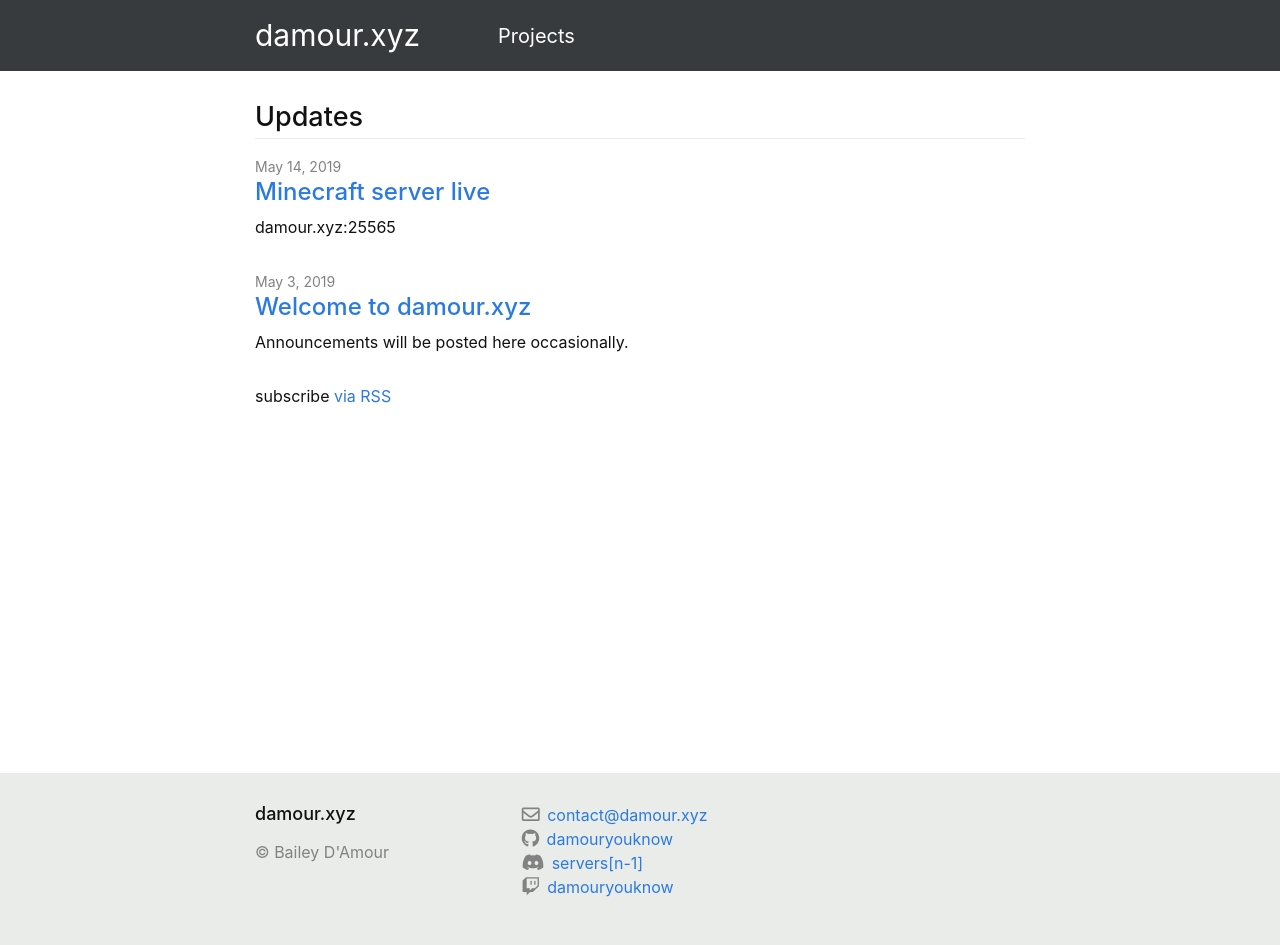
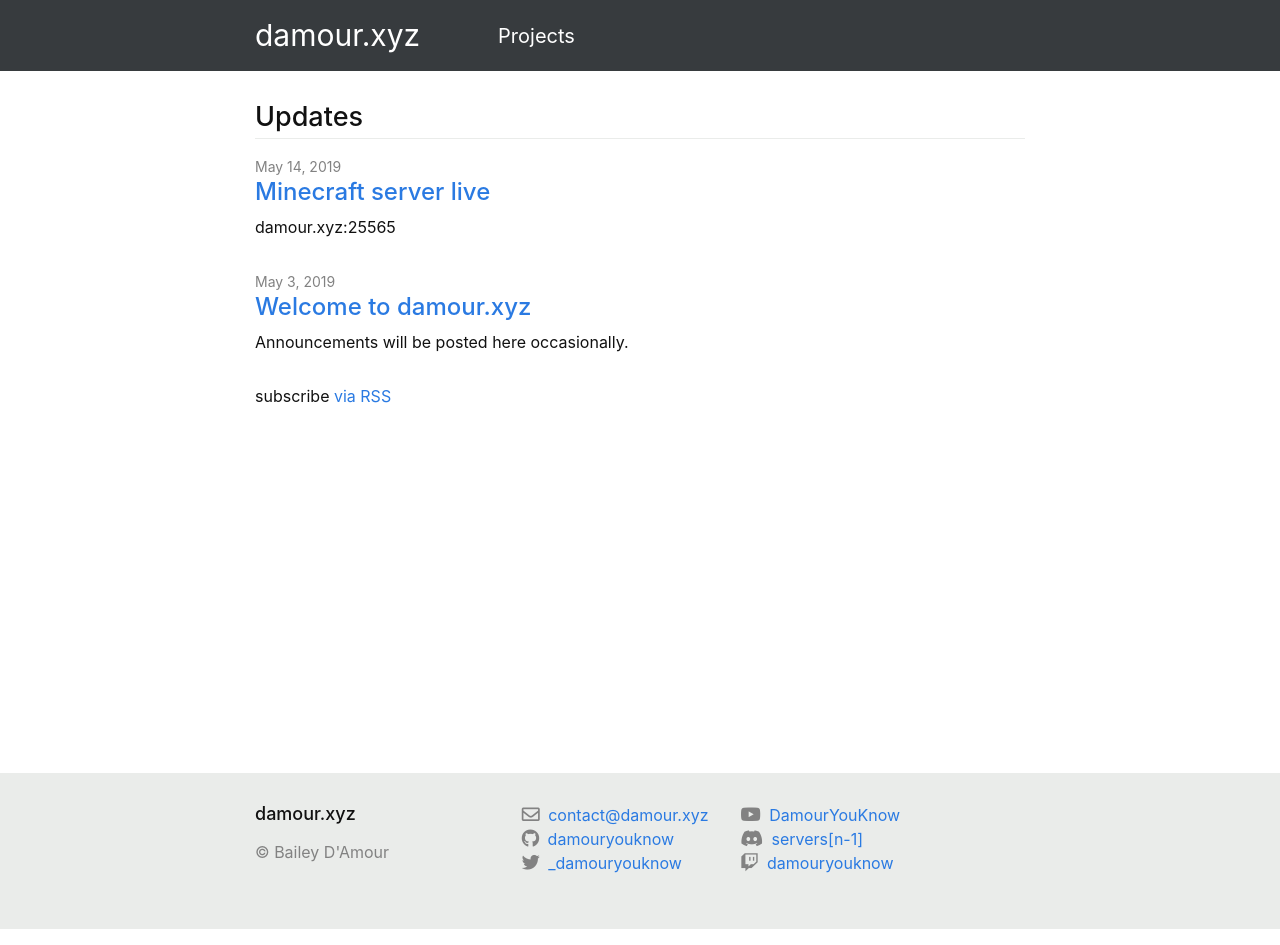
Before and after one commit to DamourYouKnow/damour.xyz, a Jekyll site: the page built from index.md, in a window 1280 px wide. Built offline with Jekyll 4.4.1, drawn with Linux system fonts in a browser that asks for light colours; nearby versions of some CDN libraries.

Commit message:
Update social media links

```diff
--- a/_config.yml
+++ b/_config.yml
@@ -25,6 +25,9 @@ github_username:  damouryouknow
 discord_server_id: aEkzE59
 discord_server_name: servers[n-1]
 twitch_username: damouryouknow
+twitter_username: _damouryouknow
+youtube_id: UCtZJeGa8tBTX-Hp2it5-PnA
+youtube_username: DamourYouKnow
 
 # Build settings
 highlighter: highlight.js
--- a/_includes/social.html
+++ b/_includes/social.html
@@ -3,32 +3,32 @@
   <li>
     <a href="mailto:{{ site.email | cgi_escape | escape }}">
       <span class="far fa-envelope"></span>
-      <span class="username">{{ site.email| escape }}</span>
+      <span class="username">{{ site.email | escape }}</span>
     </a>
   </li>
   {%- endif -%}
 
   {%- if site.github_username -%}
   <li>
-    <a href="https://github.com/{{ site.github_username| cgi_escape | escape }}">
+    <a href="https://github.com/{{ site.github_username | cgi_escape | escape }}">
       <span class="fab fa-github"></span>
-      <span class="username">{{ site.github_username| escape }}</span>
+      <span class="username">{{ site.github_username | escape }}</span>
     </a>
   </li>
   {%- endif -%}
 
   {%- if site.twitter_username -%}
   <li>
-    <a href="https://www.twitter.com/{{ site.twitter_username| cgi_escape | escape }}">
+    <a href="https://www.twitter.com/{{ site.twitter_username | cgi_escape | escape }}">
       <span class="fab fa-twitter"></span>
-      <span class="username">{{ site.twitter_username| escape }}</span>
+      <span class="username">{{ site.twitter_username | escape }}</span>
     </a>
   </li>
   {%- endif -%}
 
   {%- if site.youtube_username -%}
   <li>
-    <a href="https://youtube.com/{{ site.youtube_username| cgi_escape | escape }}">
+    <a href="https://youtube.com/channel/{{ site.youtube_id | cgi_escape | escape }}">
       <class class="fab fa-youtube"></class>
       <span class="username">{{ site.youtube_username| escape }}</span>
     </a>
--- a/_sass/main.scss
+++ b/_sass/main.scss
@@ -141,10 +141,21 @@ ul.no-style {
     margin-right: 10px;
 }
 
+.social-media-list {
+    padding: 0;
+    display: flex;
+    flex-direction: column;
+    flex-wrap: wrap;
+    list-style-type: none;
+    height: 5em;
+}
 .social-media-list .fab, .social-media-list .far {
     color: #828282;
-    padding-right: 3px;
+    padding-right: 4px;
     font-size: 18px;
+}
+.social-media-list li {
+    padding-right: 2em;
 }
 
 .contact-list {
@@ -158,11 +169,6 @@ ul.no-style {
     font-size: 12px;
 }
 
-.social-media-list {
-    padding: 0;
-    list-style-type: none;
-}
-
 a {
     color: #2a7ae2;
 }
```
